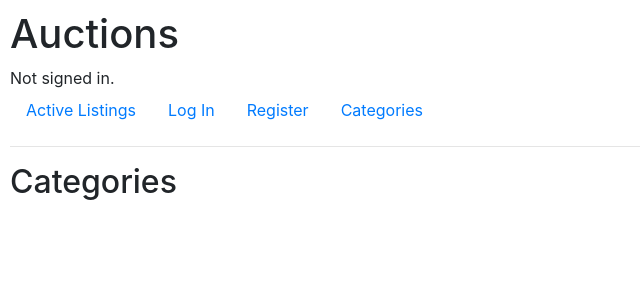
After one commit to yusuf7sui/cs50-commerce, a Django app: page /categories in a window 1280 px wide. The commit adds this page. Shown: the top 300 px of the page, without its empty margins (0-640 px from the left). Run offline with Django 3.2, Linux system fonts and the light colour scheme; data that the repository does not hold is empty; some libraries are stand-ins or nearby versions.

Commit message:
Add views for categories
Implement:
- Categories view in a single page
- Individual pages for specific categories

```diff
--- /dev/null
+++ b/commerce/auctions/templates/auctions/categories.html
@@ -0,0 +1,11 @@
+{% extends "auctions/layout.html" %}
+
+{% block body %}
+    <h2> Categories </h2>
+    <ul>
+        {% for category in categories %}
+            <li> <a href="{% url 'specific-category' category_name=category %}"> {{ category }} </a> </li>
+        {% endfor %}
+    </ul>
+
+{% endblock %}
--- a/commerce/auctions/templates/auctions/layout.html
+++ b/commerce/auctions/templates/auctions/layout.html
@@ -38,6 +38,9 @@
                     <a class="nav-link" href="{% url 'register' %}">Register</a>
                 </li>
             {% endif %}
+            <li class="nav-item">
+                <a class="nav-link" href="{% url 'categories' %}">Categories</a>
+            </li>
         </ul>
         <hr>
         {% block body %}
--- a/commerce/auctions/templates/auctions/watchlist.html
+++ b/commerce/auctions/templates/auctions/watchlist.html
@@ -13,9 +13,7 @@
                     <h3> {{ listing.title }} </h3>
                     <p> <strong>Price:</strong> ${{ listing.bid }} </p>
                     <p> {{ listing.description }} </p>
-                    <form action="{% url 'listing-page' number=listing.id %}" method="get">
-                            <input class="btn btn-primary mt-3" type="submit" name="listing-page" value="View more">
-                        </form>
+                    <a class="btn btn-primary mt-3" href="{% url 'listing-page' number=listing.id %}">View more</a>
                     <form action="{% url 'watchlist' %}" method="post">
                         {% csrf_token %}
                         <input type="hidden" name="listing-id" value="{{ listing.id }}">
@@ -24,7 +22,6 @@
                 </div>
             </div>
         </div>
-
     {% endfor %}
 
 {% endblock %}
--- a/commerce/auctions/urls.py
+++ b/commerce/auctions/urls.py
@@ -9,5 +9,7 @@ urlpatterns = [
     path("register", views.register, name="register"),
     path("create-listing", views.create_listing, name="create-listing"),
     path("watchlist", views.watchlist_view, name="watchlist"),
+    path("categories", views.categories_view, name="categories"),
+    path("category/<str:category_name>", views.specific_category_view, name="specific-category"),
     path("listing/<str:number>", views.listing_page_view, name="listing-page")
 ]
--- a/commerce/auctions/views.py
+++ b/commerce/auctions/views.py
@@ -128,8 +128,6 @@ def listing_page_view(request, number):
         is_watched = True
     else:
         is_watched = False
-
-    #Possible this code?
     comments = Comment.objects.all()
 
     if request.method == "POST":
@@ -198,3 +196,19 @@ def watchlist_view(request):
     return render(request, "auctions/watchlist.html", {
         "watchlist": watchlist
     })
+
+def categories_view(request):
+    listings = Listing.objects.all()
+    categories = set()
+    for listing in listings:
+        categories.add(listing.category)
+    return render(request, "auctions/categories.html", {
+        "categories": categories
+    })
+
+def specific_category_view(request, category_name):
+    listings = Listing.objects.filter(category = category_name, is_active = True)
+    return render(request, "auctions/specific-category.html", {
+        "category_name": category_name,
+        "listings": listings
+    })
```
Also changed, not shown: commerce/auctions/templates/auctions/index.html (+1 -7 lines), commerce/auctions/templates/auctions/specific-category.html (added, +25 -0 lines).
